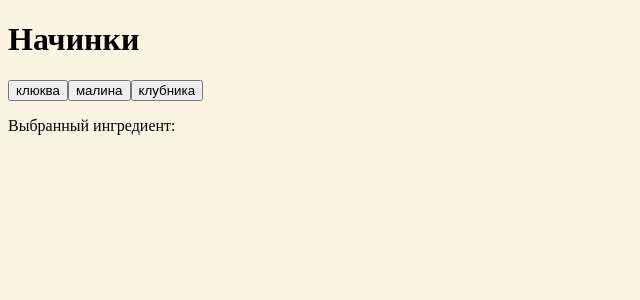
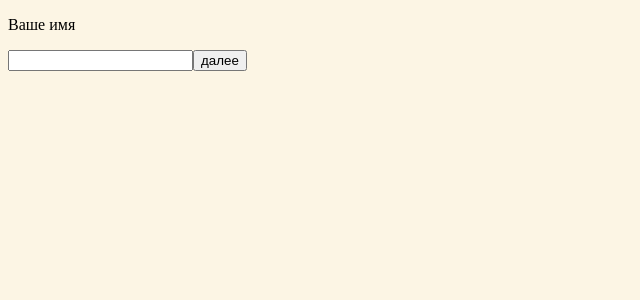
Before and after one commit to ashellunts/sonastorte, a React (Create React App) app: page / in a window 1280 px wide. Shown: the top 300 px of the page, without its empty margins (0-640 px from the left). Built offline with nearby package versions, Linux system fonts and the light colour scheme.

Commit message:
add navigation

```diff
--- a/src/App.js
+++ b/src/App.js
@@ -1,51 +1,131 @@
+import React from 'react';
 import { useState } from 'react'
 
 const fillings = {
-    name: "Начинки",
+    name: 'Начинки',
     items: [
         'клюква',
         'малина',
-        'клубника'
+        'клубника',
+        '🍫'
     ]
 }
 
 const fillings2 = {
-    name: "Начинки 2",
+    name: 'Бисквит',
     items: [
-        'клюква 1',
-        'малина 1',
-        'клубника 1'
+        '🍫',
+        'белый',
+        'фисташка'
     ]
 }
 
-const ingredients = [fillings, fillings2]
+const fillings3 = {
+    name: 'Крем',
+    items: [
+        '🍫',
+        'клубничный',
+        'малиновый'
+    ]
+}
 
-function Ingredients(data, ingredientChosen) {
+const ingredients = [fillings, fillings2, fillings3]
+
+function IngredientSelector(ingredients, chosenIngredient, setChosenIngredient) {
     return (
-        <>
-            <h1>{data.name}</h1>
-            {
-                data.items.map(filling => (
-                    <button onClick={() => ingredientChosen(filling)}>{filling}</button>
-                ))
-            }
-        </>
+        <div>
+            <div>
+                <h2>{ingredients.name}</h2>
+                {
+                    ingredients.items.map((filling, index) => (
+                        <button key={index} onClick={() => setChosenIngredient(filling)}>{filling}</button>
+                    ))
+                }
+            </div>
+            <p>Выбранный ингредиент: {chosenIngredient}</p>
+        </div>
     )
 }
 
 function App() {
-    const [chosenIngredient, setChosenIngredient] = useState('')
+    const [chosenIngredients, setChosenIngredients] = useState([])
+    const [currentIngredient, setCurrentIngredient] = useState(-2)
+    const [name, setName] = useState('')
+    const [address, setAddress] = useState('')
 
-    function ingredientChosen(ingredient) {
-        setChosenIngredient(ingredient)
+
+    function setChosenIngredient(index) {
+        return (chosenIngredient) => {
+            const newChosenIngredients = chosenIngredients.slice()
+            newChosenIngredients[index] = chosenIngredient
+            setChosenIngredients(newChosenIngredients)
+            next()
+        }
+    }
+
+    function next() {
+        if (currentIngredient !== ingredients.length) {
+            setCurrentIngredient(currentIngredient + 1)
+        }
+    }
+
+    function back() {
+        if (currentIngredient !== -2) {
+            setCurrentIngredient(currentIngredient - 1)
+        }
     }
 
     return (
         <div>
-            {Ingredients(ingredients[0], ingredientChosen)}
-            <p>Выбранный ингредиент: {chosenIngredient}</p>
-        </div >
+            {currentIngredient >= 0 ?
+                <div>
+                    <b> Выбранные игредиенты </b>
+                    {
+                        ingredients
+                            .map((ingredient, index) =>
+                                <div key={index}>
+                                    <i>{ingredient.name}:</i> {chosenIngredients[index]}
+                                </div>
+                            )
+                    }
+                </div>
+                : null
+            }
+            {currentIngredient === ingredients.length
+                ?
+                <div>
+                    <p><b>Ваше имя:</b> {name}</p>
+                    <p><b>Адрес:</b> {address}</p>
+                </div>
+                : currentIngredient === -2
+                    ?
+                    <div>
+                        <p>Ваше имя</p>
+                        <input value={name} onChange={event => { setName(event.target.value) }} />
+                        <button onClick={() => { next() }} >далее</button>
+                    </div>
+                    : currentIngredient === -1
+                        ?
+                        <div>
+                            <p>Адрес</p>
+                            <input value={address} onChange={event => { setAddress(event.target.value) }} />
+                            <button onClick={() => { next() }} >далее</button>
+                        </div>
+                        : IngredientSelector(
+                            ingredients[currentIngredient],
+                            chosenIngredients[currentIngredient],
+                            setChosenIngredient(currentIngredient))
+            }
+            {currentIngredient !== -2
+                ? <button onClick={() => { back() }}>назад</button>
+                : null
+            }
+            {/* {currentIngredient !== ingredients.length
+                ? <button onClick={() => { next() }} >далее</button>
+                : null
+            } */}
+        </div>
     )
 }
 
-export default App;
+export default App
```
Also changed, not shown: package.json (+6 -1 lines), src/Footer.js (+4 -3 lines), .eslintrc.json (added), 1 other file (tests, documents, lock files or other folders).
